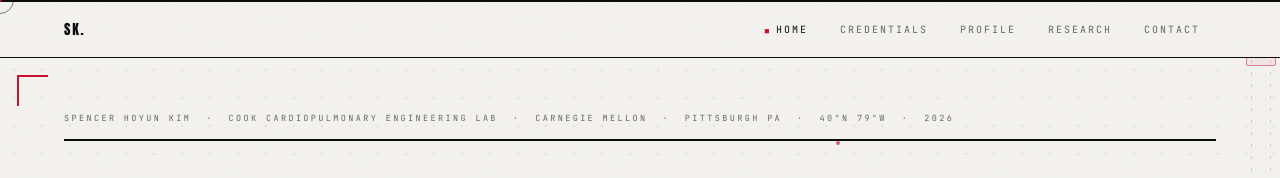
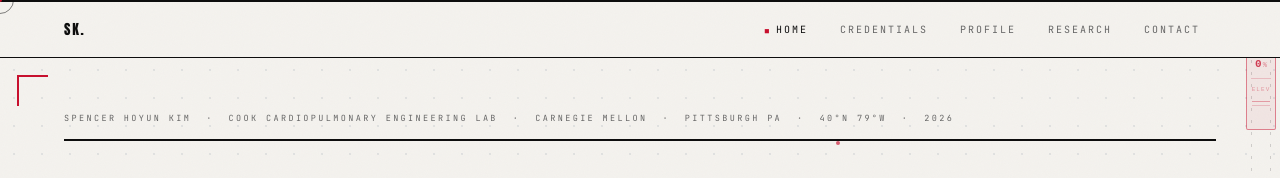
Before and after one commit to shrlak/portfolio, a React (Vite) app: page / in a window 1280 px wide. Shown: the top 178 px of the page. Built offline with nearby package versions, Linux system fonts and the light colour scheme.

Commit message:
feat: taller elevator cabin (56→120px) with richer interior detail

```diff
--- a/src/App.tsx
+++ b/src/App.tsx
@@ -195,7 +195,7 @@ function ElevatorScrollbar() {
   const posRef   = useRef({ y: 8, vy: 0 });
 
   useEffect(() => {
-    const CAB_H  = 56;
+    const CAB_H  = 120;
     const MARGIN = 10;
 
     const tick = () => {
@@ -226,7 +226,7 @@ function ElevatorScrollbar() {
     >
       {/* Cabin */}
       <div ref={cabinRef} style={{
-        position: 'absolute', top: 0, left: 4, right: 4, height: 56,
+        position: 'absolute', top: 0, left: 4, right: 4, height: 120,
         border: '1px solid rgba(200,16,46,0.48)',
         background: 'rgba(200,16,46,0.05)',
         borderRadius: 2,
@@ -234,21 +234,38 @@ function ElevatorScrollbar() {
         alignItems: 'center', justifyContent: 'center',
         gap: 2,
       }}>
-        <div style={{ display: 'flex', gap: 8, marginBottom: 2 }}>
+        {/* Cable attachment sheaves */}
+        <div style={{ display: 'flex', gap: 8, marginBottom: 6 }}>
           {[0, 1].map(j => (
             <div key={j} style={{
-              width: 7, height: 7, borderRadius: '50%',
-              border: '1px solid rgba(200,16,46,0.50)',
+              width: 8, height: 8, borderRadius: '50%',
+              border: '1px solid rgba(200,16,46,0.55)',
             }} />
           ))}
         </div>
-        <div style={{ width: '65%', height: 1, background: 'rgba(200,16,46,0.18)', marginBottom: 1 }} />
-        <div style={{ display: 'flex', alignItems: 'baseline', gap: 1 }}>
+        {/* Top divider */}
+        <div style={{ width: '70%', height: 1, background: 'rgba(200,16,46,0.20)' }} />
+        {/* Scroll % */}
+        <div style={{ display: 'flex', alignItems: 'baseline', gap: 1, marginTop: 6, marginBottom: 6 }}>
           <span ref={pctRef} style={{
-            fontFamily: 'monospace', fontSize: 9, fontWeight: 700, lineHeight: 1,
-            color: 'rgba(200,16,46,0.75)',
+            fontFamily: 'monospace', fontSize: 11, fontWeight: 700, lineHeight: 1,
+            color: 'rgba(200,16,46,0.80)',
           }}>0</span>
-          <span style={{ fontFamily: 'monospace', fontSize: 6, lineHeight: 1, color: 'rgba(200,16,46,0.42)' }}>%</span>
+          <span style={{ fontFamily: 'monospace', fontSize: 7, lineHeight: 1, color: 'rgba(200,16,46,0.45)' }}>%</span>
+        </div>
+        {/* Mid divider */}
+        <div style={{ width: '70%', height: 1, background: 'rgba(200,16,46,0.20)' }} />
+        {/* ELEV label */}
+        <div style={{
+          marginTop: 6,
+          fontFamily: 'monospace', fontSize: 6, letterSpacing: '0.18em',
+          color: 'rgba(200,16,46,0.38)', lineHeight: 1,
+        }}>ELEV</div>
+        {/* Bottom decorative lines */}
+        <div style={{ display: 'flex', flexDirection: 'column', gap: 3, marginTop: 6 }}>
+          {[0.35, 0.20].map((op, i) => (
+            <div key={i} style={{ width: 18, height: 1, background: `rgba(200,16,46,${op})` }} />
+          ))}
         </div>
       </div>
     </div>
```
